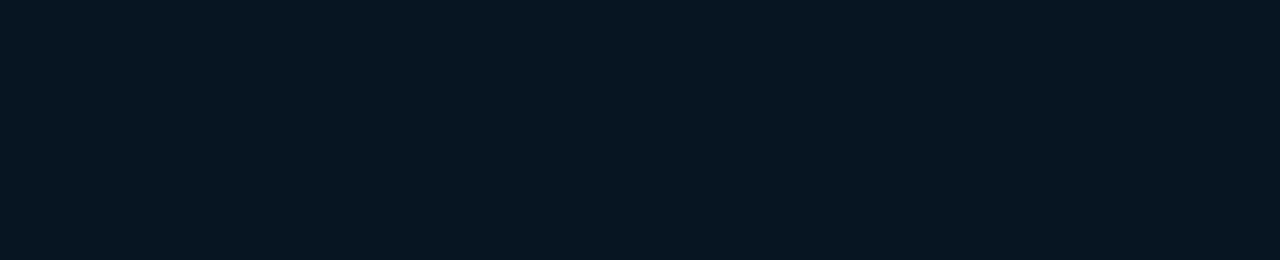
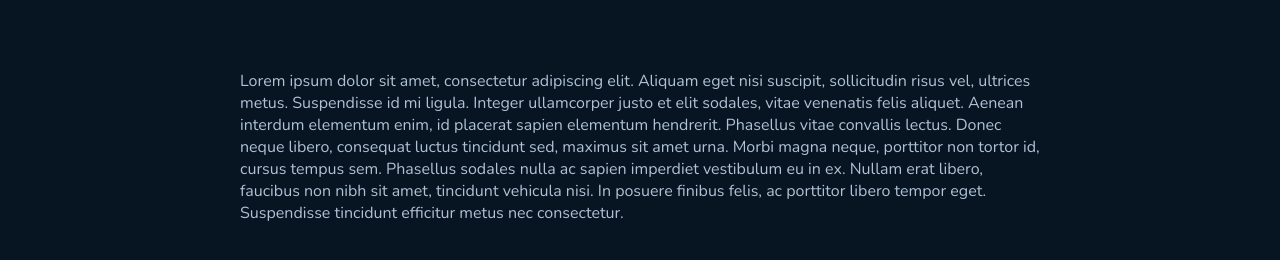
Before and after one commit to MarlonChi/github-blog, a React (Vite) app: page /post in a window 1280 px wide. Shown: the part 398-658 px from the top of the page. Built offline with nearby package versions, Linux system fonts and the light colour scheme; no server answers.

Commit message:
feat: Post

```diff
--- a/src/pages/Post/index.tsx
+++ b/src/pages/Post/index.tsx
@@ -5,6 +5,20 @@
   return (
     <S.PostContainer>
       <PostHeader />
+
+      <S.PostDescription>
+        Lorem ipsum dolor sit amet, consectetur adipiscing elit. Aliquam eget
+        nisi suscipit, sollicitudin risus vel, ultrices metus. Suspendisse id mi
+        ligula. Integer ullamcorper justo et elit sodales, vitae venenatis felis
+        aliquet. Aenean interdum elementum enim, id placerat sapien elementum
+        hendrerit. Phasellus vitae convallis lectus. Donec neque libero,
+        consequat luctus tincidunt sed, maximus sit amet urna. Morbi magna
+        neque, porttitor non tortor id, cursus tempus sem. Phasellus sodales
+        nulla ac sapien imperdiet vestibulum eu in ex. Nullam erat libero,
+        faucibus non nibh sit amet, tincidunt vehicula nisi. In posuere finibus
+        felis, ac porttitor libero tempor eget. Suspendisse tincidunt efficitur
+        metus nec consectetur.
+      </S.PostDescription>
     </S.PostContainer>
   );
 };
--- a/src/pages/Post/styles.ts
+++ b/src/pages/Post/styles.ts
@@ -5,3 +5,7 @@
   width: 100%;
   margin: 0 auto;
 `;
+
+export const PostDescription = styled.div`
+  padding: 0 3.2rem;
+`;
```
